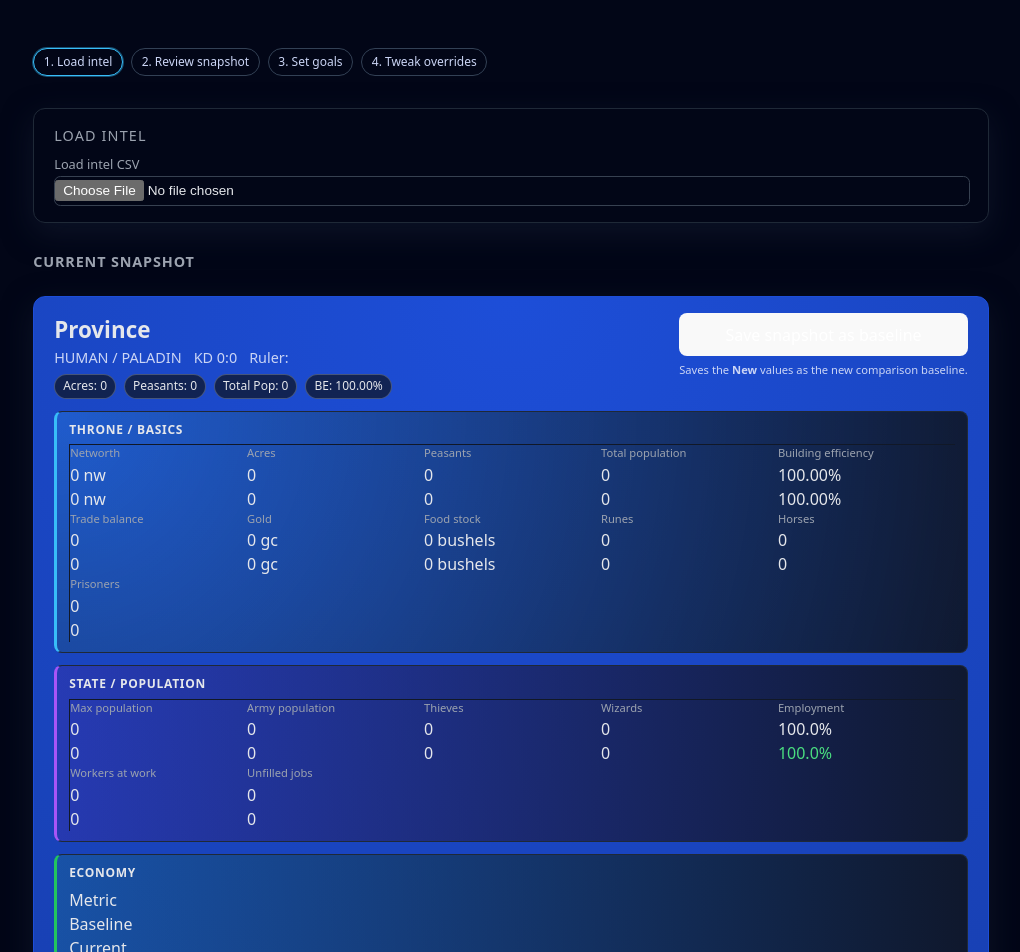
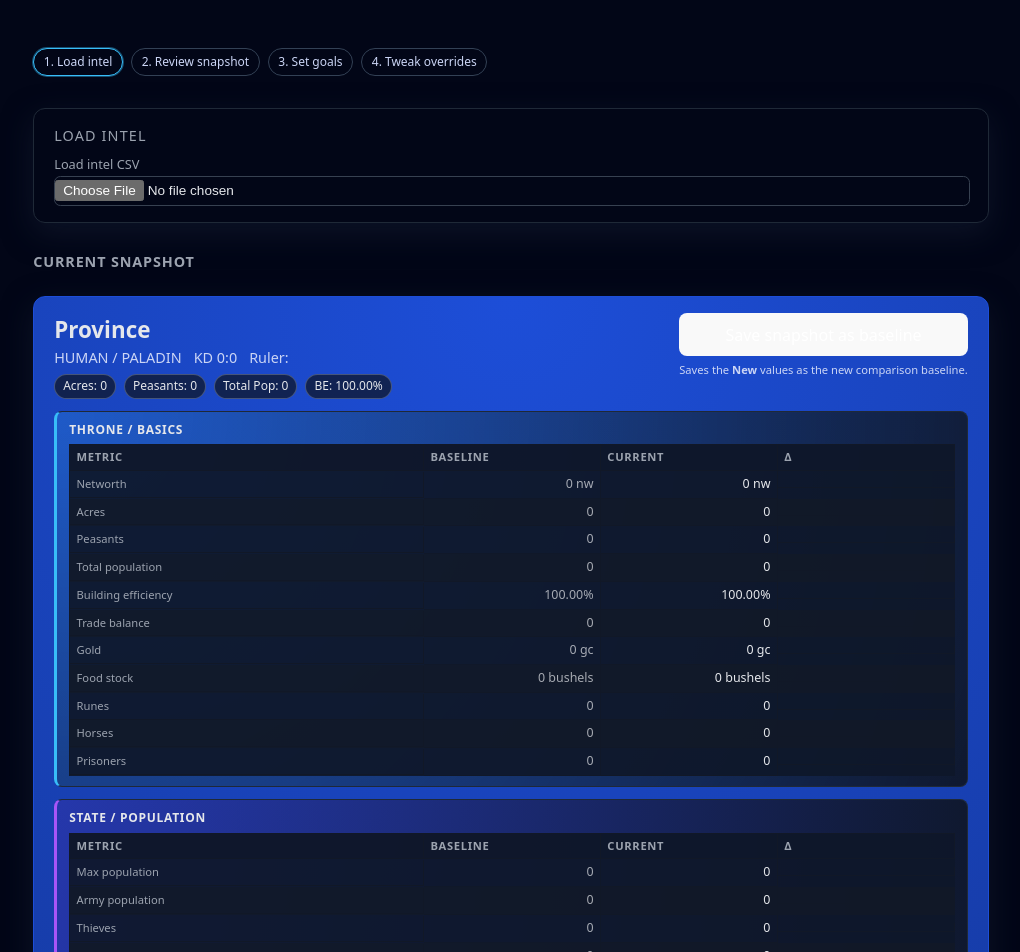
Before and after one commit to Kristoaster/utopia-province-sim, a React (Vite) app: page / in a window 1280 px wide. Shown: the top 952 px of the page, without its empty margins (129-1149 px from the left). Built offline with nearby package versions, Linux system fonts and the light colour scheme.

Commit message:
WIP updating inputs and interface

```diff
--- a/src/App.css
+++ b/src/App.css
@@ -430,14 +430,87 @@ body {
     color: #e5e7eb;
 }
 
-/* Turn the metrics into a true grid with lines */
+/* Metric comparison tables (baseline vs current vs delta) */
 .snapshot-metric-grid {
-    display: grid;
-    grid-template-columns: repeat(auto-fit, minmax(170px, 1fr));
+    margin-top: 0.25rem;
     border-top: 1px solid #111827;
     border-left: 1px solid #111827;
-    margin-top: 0.15rem;
+    font-size: 0.78rem;
 }
+
+/* Each header/row is a 4-column grid: label | baseline | current | delta */
+.snapshot-metric-header,
+.snapshot-metric-row {
+    display: grid;
+    grid-template-columns: minmax(0, 2.4fr) repeat(3, minmax(0, 1.2fr));
+    align-items: baseline;
+}
+
+@media (max-width: 640px) {
+    .snapshot-metric-header,
+    .snapshot-metric-row {
+        grid-template-columns: minmax(0, 1.8fr) repeat(3, minmax(0, 1fr));
+    }
+}
+
+/* Cells */
+.snapshot-metric-header > div,
+.snapshot-metric-row > div {
+    padding: 0.25rem 0.4rem;
+    border-right: 1px solid #111827;
+    border-bottom: 1px solid #111827;
+}
+
+/* Header row */
+.snapshot-metric-header {
+    background: rgba(15, 23, 42, 0.98);
+    text-transform: uppercase;
+    letter-spacing: 0.06em;
+    font-weight: 600;
+    font-size: 0.7rem;
+    color: #9ca3af;
+}
+
+/* Zebra striping for data rows */
+.snapshot-metric-row:nth-child(even) {
+    background: rgba(15, 23, 42, 0.92);
+}
+
+.snapshot-metric-row:nth-child(odd) {
+    background: rgba(17, 24, 39, 0.96);
+}
+
+/* Label + values */
+.snapshot-metric-label {
+    font-size: 0.75rem;
+    color: #e5e7eb;
+}
+
+.snapshot-metric-value {
+    text-align: right;
+    white-space: nowrap;
+}
+
+.snapshot-metric-value.baseline {
+    opacity: 0.7;
+}
+
+/* Delta cell: number + % inline */
+.snapshot-metric-delta {
+    text-align: right;
+}
+
+.snapshot-metric-delta-inner {
+    display: inline-flex;
+    align-items: baseline;
+    gap: 0.25rem;
+}
+
+.snapshot-metric-delta-percent {
+    font-size: 0.7rem;
+    opacity: 0.75;
+}
+
 
 /* Each metric cell */
 .snapshot-metric {
--- a/src/App.tsx
+++ b/src/App.tsx
@@ -451,6 +451,13 @@ function App() {
                     <div className="snapshot-section snapshot-section--throne">
                         <h3 className="snapshot-section-title-small">Throne / Basics</h3>
                         <div className="snapshot-metric-grid">
+                            <div className="snapshot-metric-header">
+                                <div>Metric</div>
+                                <div>Baseline</div>
+                                <div>Current</div>
+                                <div>Δ</div>
+                            </div>
+
                             <SnapshotMetric
                                 label="Networth"
                                 baselineValue={baselineProvince.networth}
@@ -524,6 +531,13 @@ function App() {
                     <div className="snapshot-section snapshot-section--state">
                         <h3 className="snapshot-section-title-small">State / Population</h3>
                         <div className="snapshot-metric-grid">
+                            <div className="snapshot-metric-header">
+                                <div>Metric</div>
+                                <div>Baseline</div>
+                                <div>Current</div>
+                                <div>Δ</div>
+                            </div>
+
                             <SnapshotMetric
                                 label="Max population"
                                 baselineValue={baselineMetrics.maxPopulation}
@@ -574,6 +588,7 @@ function App() {
                     <section className="snapshot-section snapshot-section--economy">
                         <h3 className="snapshot-section-title-small">Economy</h3>
 
+                        <div className="snapshot-metric-grid">
                             <div className="snapshot-metric-header">
                                 <div>Metric</div>
                                 <div>Baseline</div>
@@ -678,7 +693,6 @@ function App() {
                                 formatDelta={(d) => d.toFixed(1)}
                             />
 
-                        {/* Runes – TODO placeholder */}
                             <SnapshotMetric
                                 label="Daily runes produced"
                                 baselineValue={null}
@@ -700,12 +714,20 @@ function App() {
                                 format={() => "— (TODO)"}
                                 showPercentDelta={false}
                             />
+                        </div>
                     </section>
 
                     {/* NET CHANGES (flows) */}
                     <div className="snapshot-section snapshot-section--net">
                         <h3 className="snapshot-section-title-small">Net Changes</h3>
                         <div className="snapshot-metric-grid">
+                            <div className="snapshot-metric-header">
+                                <div>Metric</div>
+                                <div>Baseline</div>
+                                <div>Current</div>
+                                <div>Δ</div>
+                            </div>
+
                             <SnapshotMetric
                                 label="Net gc / tick"
                                 baselineValue={baselineMetrics.netIncome}
@@ -722,12 +744,9 @@ function App() {
                             <SnapshotMetric
                                 label="Food consumption / tick"
                                 baselineValue={
-                                    baselineMetrics.foodResult.consumption
-                                        .populationConsumption
-                                }
-                                currentValue={
-                                    foodResult.consumption.populationConsumption
-                                }
+                                    baselineMetrics.foodResult.consumption.populationConsumption
+                                }
+                                currentValue={foodResult.consumption.populationConsumption}
                                 format={(v) => v.toFixed(1)}
                             />
                             <SnapshotMetric
@@ -741,24 +760,22 @@ function App() {
                             />
                             <SnapshotMetric
                                 label="Projected food stock (1 tick)"
-                                baselineValue={
-                                    baselineMetrics.foodResult.projectedNextStock
-                                }
+                                baselineValue={baselineMetrics.foodResult.projectedNextStock}
                                 currentValue={foodResult.projectedNextStock}
                                 format={(v) => v.toFixed(0)}
                                 currentClassNameOverride={
-                                    foodResult.projectedNextStock < 0
-                                        ? "value-bad"
-                                        : undefined
-                                }
-                            />
-                        </div>
-                    </div>
+                                    foodResult.projectedNextStock < 0 ? "value-bad" : undefined
+                                }
+                            />
+                        </div>
+                    </div>
+
 
                     {/* MILITARY */}
                     <section className="snapshot-section snapshot-section--military">
                         <h3 className="snapshot-section-title-small">Military</h3>
 
+                        <div className="snapshot-metric-grid">
                             <div className="snapshot-metric-header">
                                 <div>Metric</div>
                                 <div>Baseline</div>
@@ -843,7 +860,6 @@ function App() {
                                 format={(v) => v.toFixed(0)}
                             />
 
-                        {/* attack times, TPA/WPA mods – TODO */}
                             <SnapshotMetric
                                 label="Base attack time"
                                 baselineValue={null}
@@ -874,6 +890,7 @@ function App() {
                                 }
                                 format={(v) => v.toFixed(2)}
                             />
+                        </div>
                     </section>
 
                     {/* BUILDINGS / GROWTH */}
```
Lines whose indentation alone changed are shown as unchanged.
